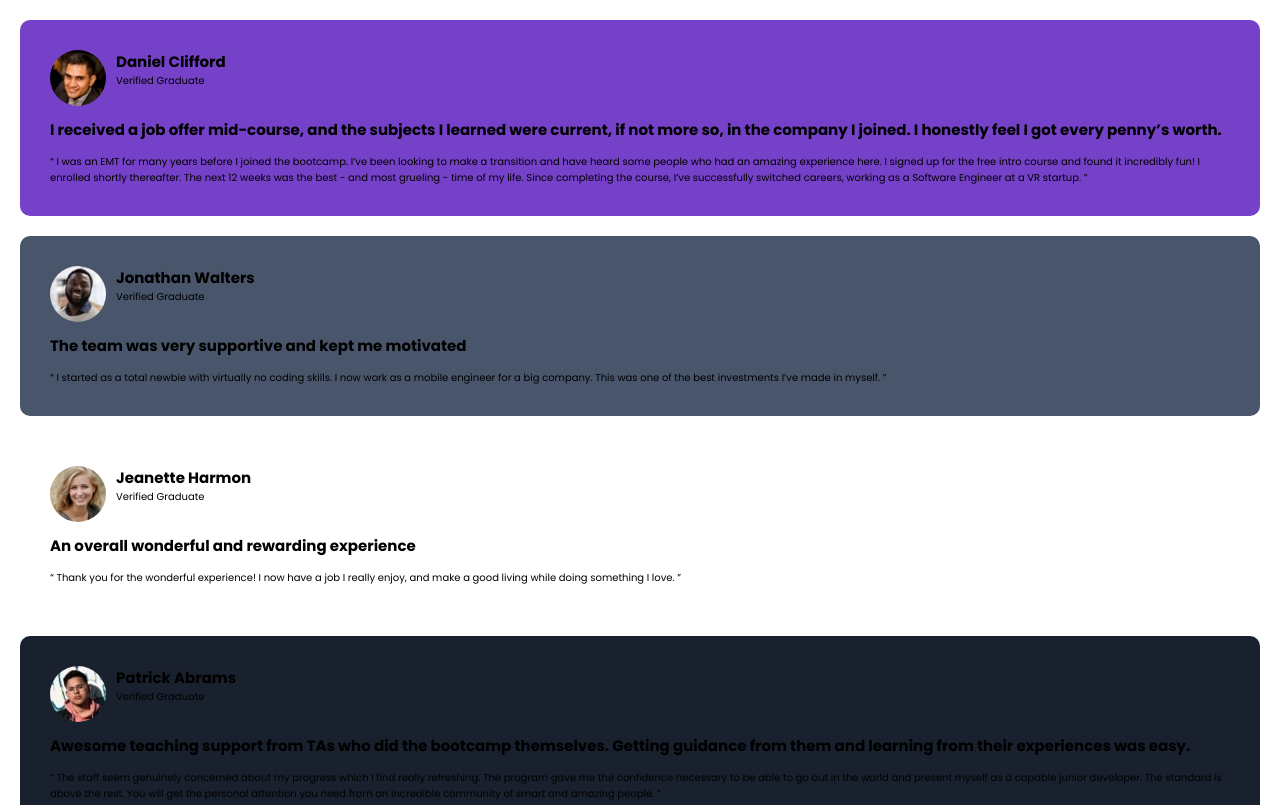
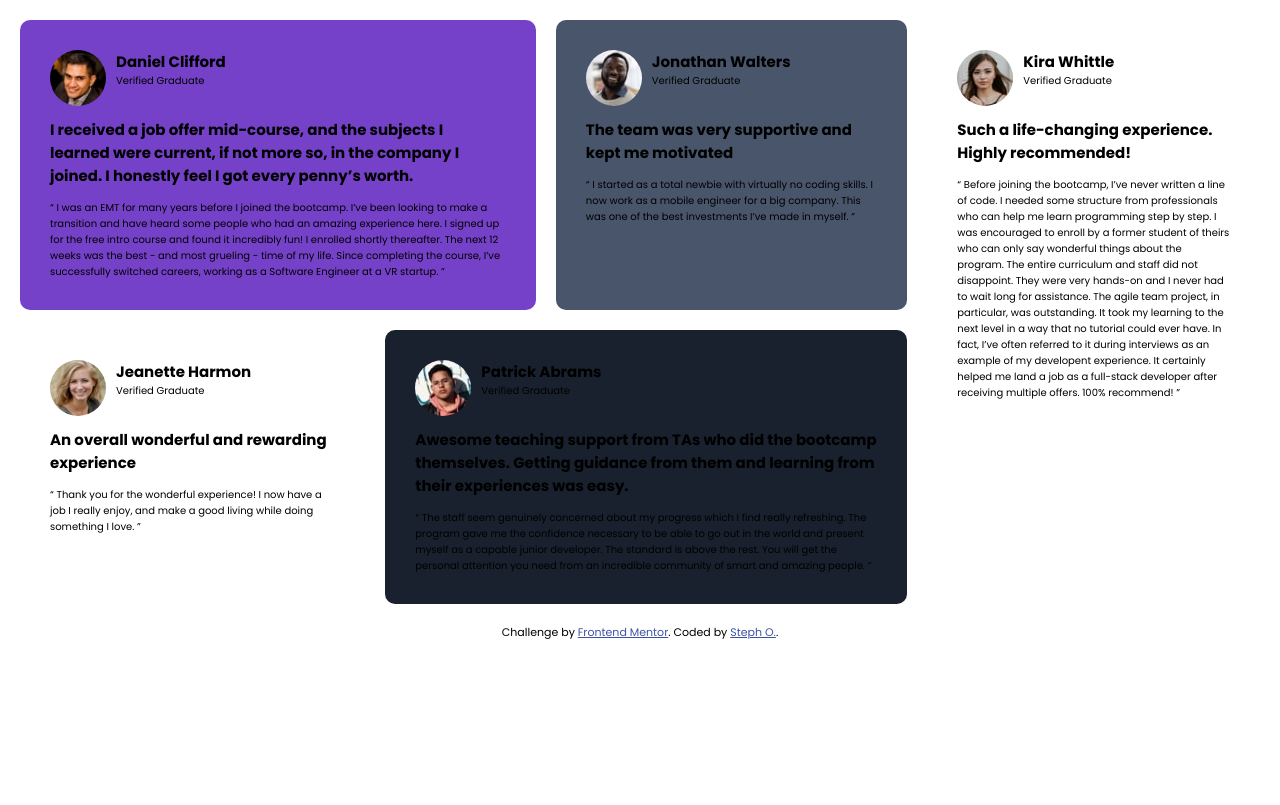
Before and after one commit to stephorc/testimonials-grid-section, a plain HTML site: page index.html in a window 1280 px wide. Shown: the top 805 px of the page. Drawn offline with Linux system fonts and the light colour scheme.

Commit message:
Added media queries to style.css.

```diff
--- a/index.html
+++ b/index.html
@@ -123,7 +123,7 @@
 
     <div class="attribution">
       Challenge by <a href="https://www.frontendmentor.io?ref=challenge" target="_blank">Frontend Mentor</a>.
-      Coded by <a href="#">Your Name Here</a>.
+      Coded by <a href="https://github.com/stephorc/testimonials-grid-section" target="_blank">Steph O.</a>.
     </div>
   </body>
 </html>
--- a/style.css
+++ b/style.css
@@ -75,5 +75,31 @@ p {
 
 /* ----------Footer---------- */
 
-.attribution { font-size: 11px; text-align: center; }
-.attribution a { color: hsl(228, 45%, 44%); }
+.attribution {
+  font-size: 11px;
+  text-align: center;
+}
+.attribution a {
+  color: hsl(228, 45%, 44%);
+}
+
+
+/* ----------Media Queries---------- */
+
+@media (min-width: 768px) {
+  .grid {
+    grid-template-columns: repeat(2, fr);
+    grid-template-areas: "box-1 box-1"
+                        "box-2 box-5"
+                        "box-3 box-5"
+                        "box-4 box-4";
+  }
+}
+
+@media (min-width: 1024px) {
+  .grid {
+    grid-template-columns: repeat(4, fr);
+    grid-template-areas: "box-1 box-1 box-2 box-5"
+                        "box-3 box-4 box-4 box-5";
+  }
+}
```
